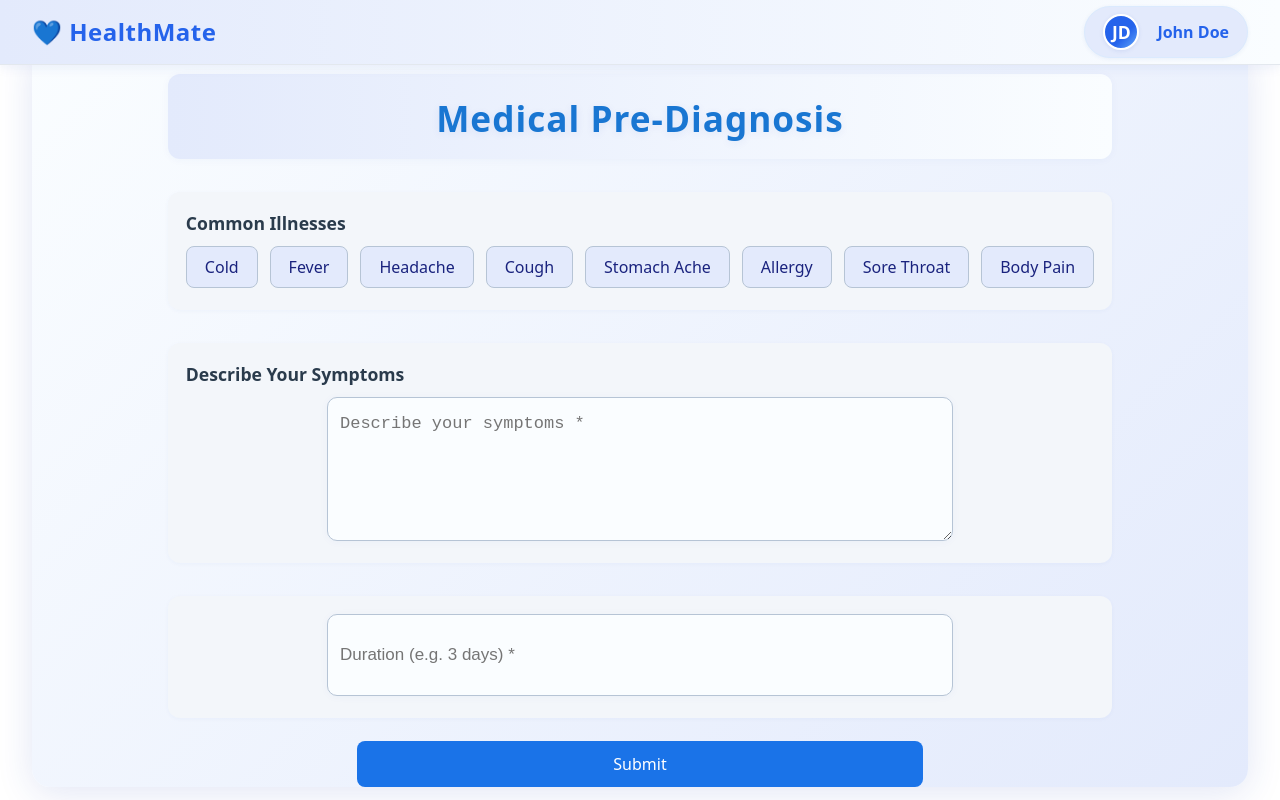
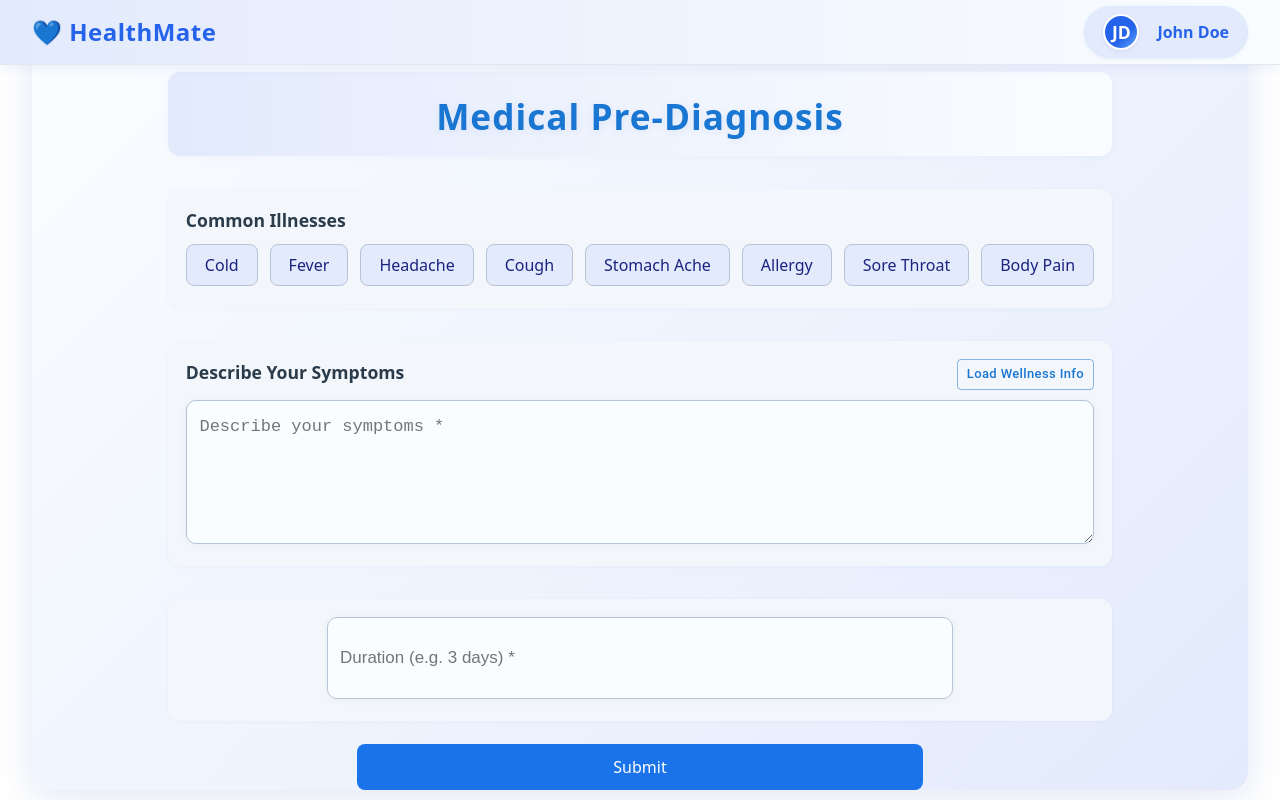
Before and after one commit to ronnieHentry/healthmate-ai-diagnostic, a React (Vite) app in the folder healthmate-ui/: page /symptomform in a window 1280 px wide. Built offline with nearby package versions, Linux system fonts and the light colour scheme.

Commit message:
importing vitals from smart watch

```diff
--- a/healthmate-ui/src/components/SymptomForm.css
+++ b/healthmate-ui/src/components/SymptomForm.css
@@ -26,6 +26,8 @@
   font-weight: 600;
   color: #2a3b4c;
   margin-bottom: 10px;
+  display: flex;
+  justify-content: space-between;
 }
 /* Common illnesses card row */
 .common-illnesses-row {
@@ -113,7 +115,7 @@
   font-size: 17px;
   min-height: 110px;
   width: 95%;
-  max-width: 600px;
+  /* max-width: 600px; */
   margin: 0 auto 10px auto;
   display: block;
   background: #fafdff;
--- a/healthmate-ui/src/components/SymptomForm.jsx
+++ b/healthmate-ui/src/components/SymptomForm.jsx
@@ -1,5 +1,6 @@
 
 import React, { useState } from 'react';
+import Button from '@mui/material/Button';
 import './SymptomForm.css';
 import axios from 'axios';
 import { useNavigate } from 'react-router-dom';
@@ -51,6 +52,16 @@ const SymptomForm = ({ user = { name: 'John Doe', age: '45', gender: 'Male' } })
     }
   };
 
+  const pullFormSmartWatch = () => {
+    const str = `🫀 HRV: SDNN 65ms | RMSSD 40ms | LF/HF 1.5
+🫁 SpO₂: 2AM 97% | 10AM 98% | 6PM 96%
+😴 Sleep: REM 90m | Deep 80m | Light 220m | Awake 30m
+🚶 Steps: 10,200 | Calories: 480 kcal | Distance: 7.8 km
+🌡️ Skin Temp: 6AM 33.5°C | 12PM 34.2°C | 9PM 33.8°C
+`
+    setFormData(state => ({ ...state, symptoms: str }))
+  }
+
   return (
     <div className="symptom-form-outer">
       <div className="symptom-form-container">
@@ -73,8 +84,10 @@ const SymptomForm = ({ user = { name: 'John Doe', age: '45', gender: 'Male' } })
             </div>
           </div>
           <div className="form-section">
-            <div className="section-label">Describe Your Symptoms</div>
-            <textarea name="symptoms" placeholder="Describe your symptoms *" value={formData.symptoms} onChange={handleChange} required />
+            <div className="section-label">
+              <span>Describe Your Symptoms</span>
+              <Button style={{ textTransform: 'none' }} variant="outlined" size='small' onClick={pullFormSmartWatch}>Load Wellness Info</Button> </div>
+            <textarea style={{ width: "97%" }} name="symptoms" placeholder="Describe your symptoms *" value={formData.symptoms} onChange={handleChange} required />
           </div>
           <div className="form-section form-row">
             <input name="duration" placeholder="Duration (e.g. 3 days) *" value={formData.duration} onChange={handleChange} required />
```
